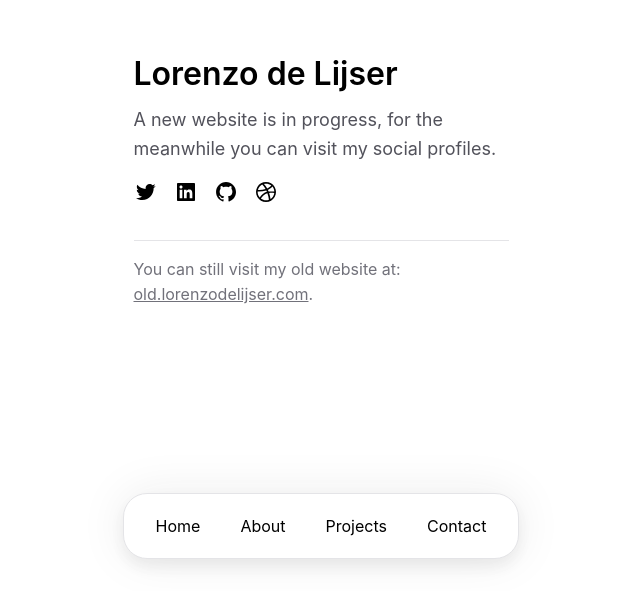
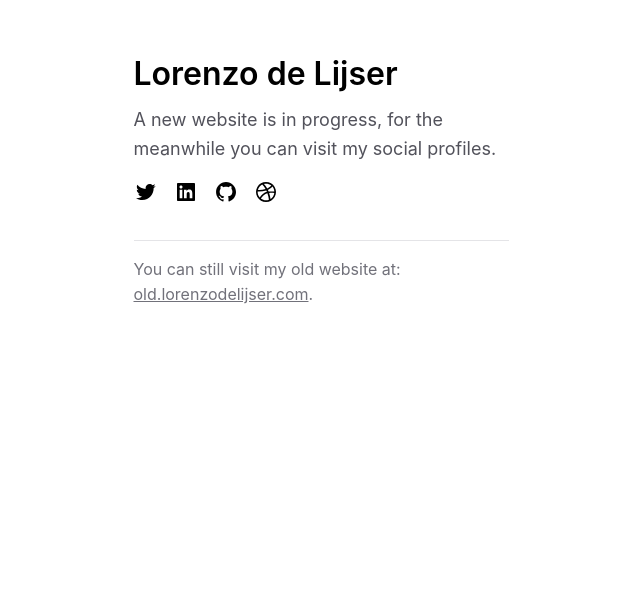
Before and after one commit to lorenzodelijser/temp-personal-website, a Next.js app: page / in a window 1280 px wide. Shown: the part 209-800 px from the top of the page, without its empty margins (319-959 px from the left). Built offline with nearby package versions, Linux system fonts and the light colour scheme.

Commit message:
Fixes Page names and Remove MenuBar

```diff
--- a/pages/about.js
+++ b/pages/about.js
@@ -3,7 +3,7 @@ import Link from 'next/link'
 // Components
 import Icon from '../src/components/atoms/Icon'
 
-export default function Home() {
+export default function About() {
   return (
     <div className="container">
       <main>
--- a/pages/card.js
+++ b/pages/card.js
@@ -3,7 +3,7 @@ import Link from 'next/link'
 // Components
 import Icon from '../src/components/atoms/Icon'
 
-export default function Home() {
+export default function Card() {
   return (
     <div className="container">
       <main>
--- a/pages/contact.js
+++ b/pages/contact.js
@@ -3,7 +3,7 @@ import Link from 'next/link'
 // Components
 import Icon from '../src/components/atoms/Icon'
 
-export default function Home() {
+export default function Contact() {
   return (
     <div className="container">
       <main>
--- a/pages/index.js
+++ b/pages/index.js
@@ -7,7 +7,7 @@ import MenuBar from '../src/components/atoms/MenuBar'
 export default function Home() {
   return (
     <div className="container">
-      <MenuBar />
+      {/* <MenuBar /> */}
       <main>
         <h1>Lorenzo de Lijser</h1>
         <p>A new website is in progress, for the meanwhile you can visit my social profiles.</p>
--- a/pages/projects.js
+++ b/pages/projects.js
@@ -3,7 +3,7 @@ import Link from 'next/link'
 // Components
 import Icon from '../src/components/atoms/Icon'
 
-export default function Home() {
+export default function Projects() {
   return (
     <div className="container">
       <main>
```
